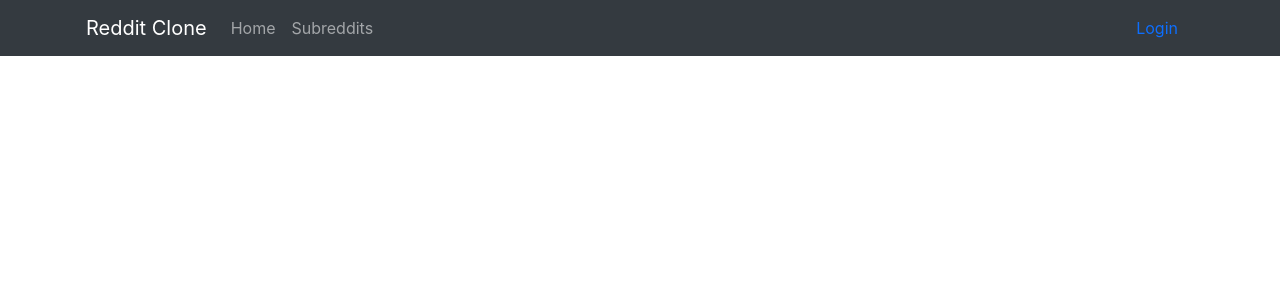
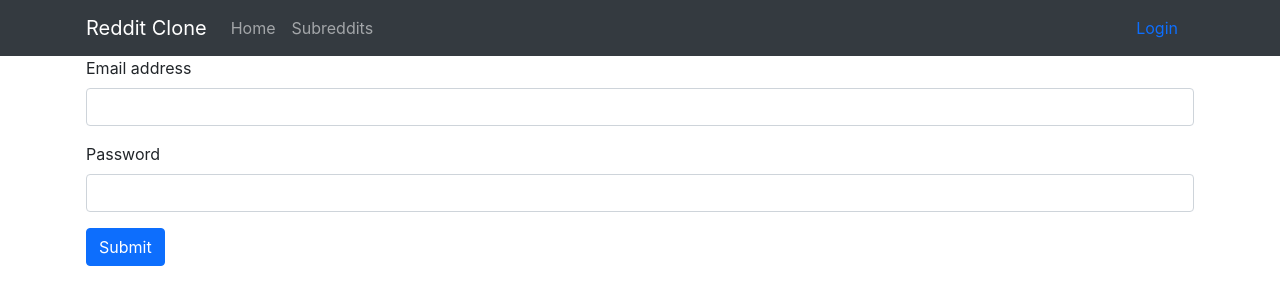
Before and after one commit to jawee/reddit-clone, a React (Create React App) app in the folder frontend/react/: page /#/login in a window 1280 px wide. Shown: the top 304 px of the page. Built offline with nearby package versions, Linux system fonts and the light colour scheme.

Commit message:
Created Login form and added a route for it

```diff
--- a/frontend/react/src/App.js
+++ b/frontend/react/src/App.js
@@ -3,6 +3,7 @@ import SubredditList from './components/Subreddit-list';
 import Navbar from './components/Navbar';
 import Home from './components/Home';
 import Subreddit from './components/Subreddit';
+import Login from './components/Login';
 import { Route, HashRouter} from 'react-router-dom';
 
 function App() {
@@ -14,6 +15,7 @@ function App() {
           <Route exact path="/" component={Home}/>
           <Route path="/subreddits" component={SubredditList}/>
           <Route path="/subreddit/:subredditUrl"><Subreddit /></Route>
+          <Route path="/login"><Login /></Route>
         </div>
       </div>
     </HashRouter>
--- /dev/null
+++ b/frontend/react/src/components/Login.js
@@ -0,0 +1,19 @@
+import React from 'react';
+
+function Login() {
+  return (
+      <form>
+        <div className="mb-3">
+          <label htmlFor="exampleInputEmail1" className="form-label">Email address</label>
+          <input type="email" className="form-control" id="exampleInputEmail1" />
+        </div>
+        <div className="mb-3">
+          <label htmlFor="exampleInputPassword1" className="form-label">Password</label>
+          <input type="password" className="form-control" id="exampleInputPassword1" />
+        </div>
+        <button type="submit" className="btn btn-primary">Submit</button>
+      </form>
+  );
+}
+
+export default Login;
```
